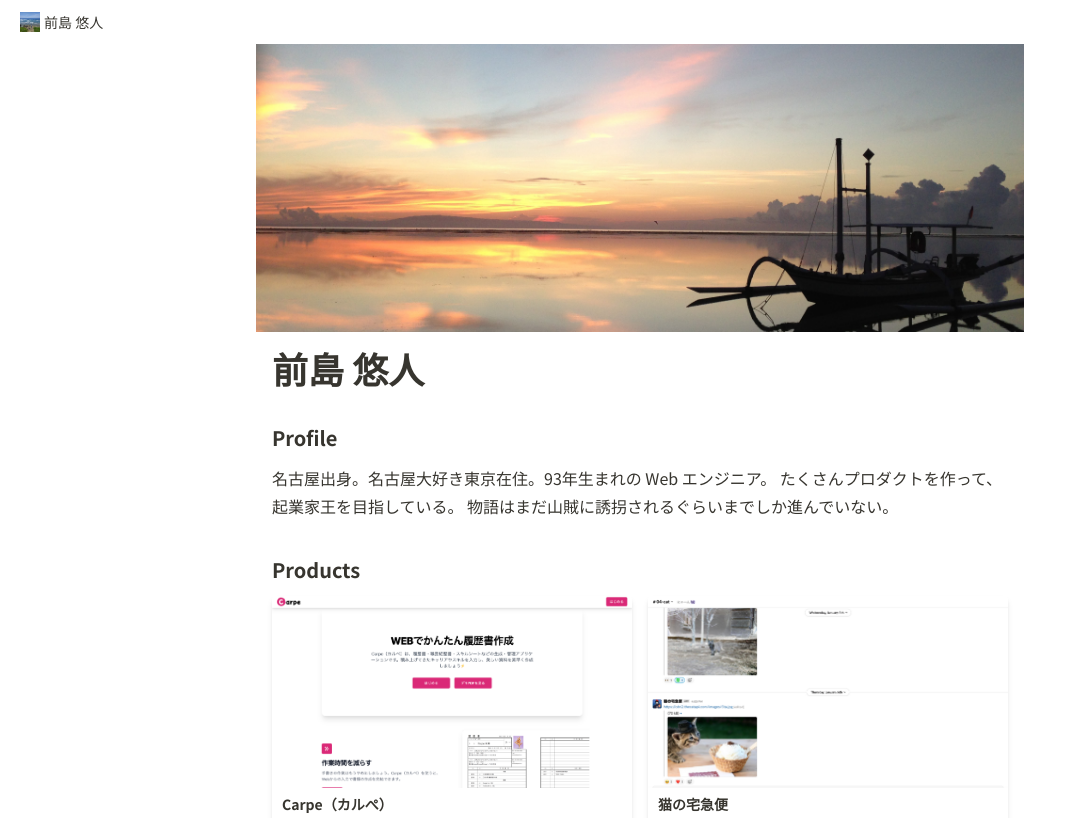
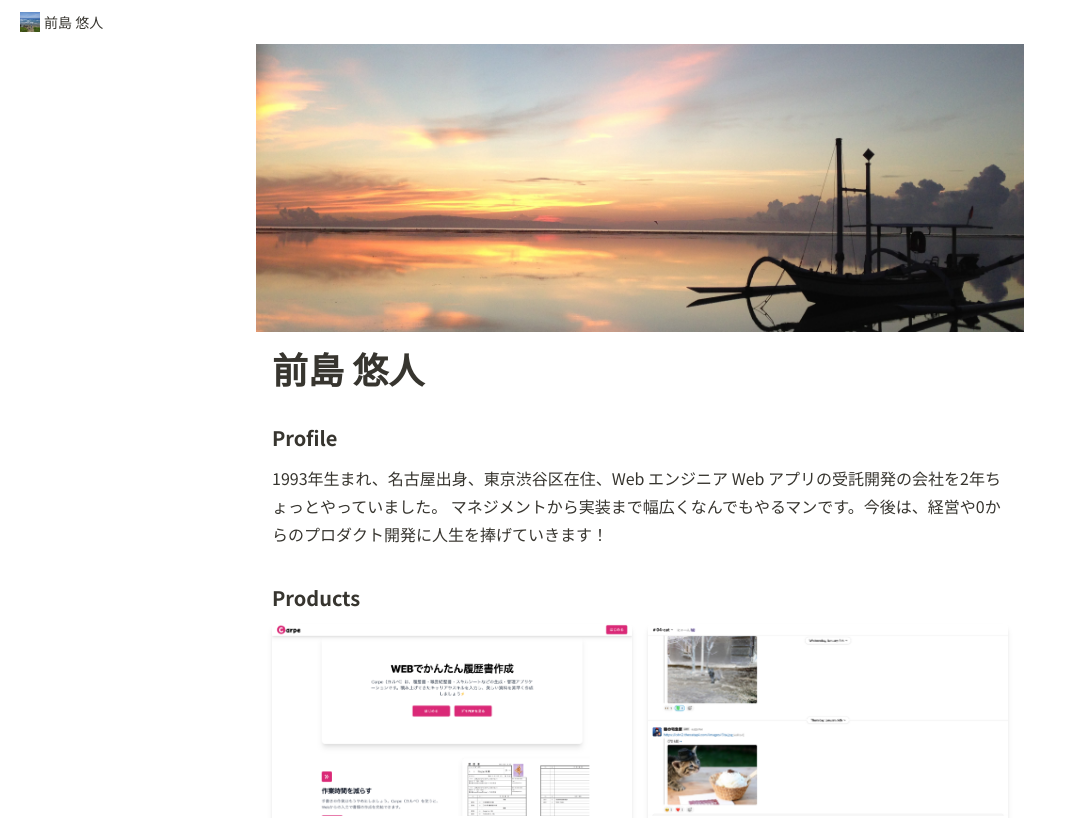
Before and after one commit to maejimayuto/super-notion-blog, a Next.js app: page / in a window 1280 px wide. Shown: the top 818 px of the page, without its empty margins (0-1067 px from the left). Built offline with nearby package versions, Linux system fonts and the light colour scheme; no server answers.

Commit message:
change self introduce

```diff
--- a/src/pages/index.tsx
+++ b/src/pages/index.tsx
@@ -41,9 +41,9 @@ const Home: NextPage = () => {
       <div className="px-4 pb-8 my-0 mx-auto max-w-3xl">
         <h1 className="mt-4 text-4xl font-bold">前島 悠人</h1>
         <h2 className="text-xl font-bold">Profile</h2>
-        名古屋出身。名古屋大好き東京在住。93年生まれの Web エンジニア。
-        たくさんプロダクトを作って、起業家王を目指している。
-        物語はまだ山賊に誘拐されるぐらいまでしか進んでいない。
+        1993年生まれ、名古屋出身、東京渋谷区在住、Web エンジニア
+        Web アプリの受託開発の会社を2年ちょっとやっていました。
+        マネジメントから実装まで幅広くなんでもやるマンです。今後は、経営や0からのプロダクト開発に人生を捧げていきます！
         <h2 className="text-xl font-bold">Products</h2>
         <div className="grid grid-cols-2 gap-4">
           {products.map((product) => {
```
